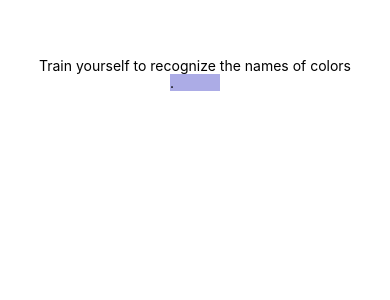
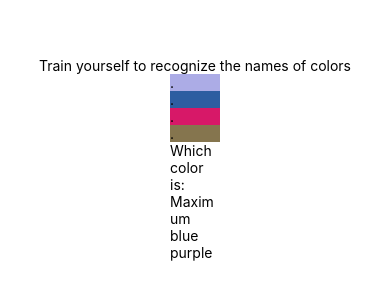
Before and after one commit to applena/color_trainer, a React Native app: screen / in a window 390 px wide. Shown: the part 332-632 px from the top of the page. Built offline with nearby package versions, Linux system fonts and the light colour scheme.

Commit message:
chosen color added

```diff
--- a/App.js
+++ b/App.js
@@ -7,9 +7,8 @@ import colorsNZ from './assets/colorsNZ.json';
 
 export default function App() {
   const [indexes, setIndexes] = useState([]);
-  const [hexColors, setHexColors] = useState([]);
   const allColors = [...colorsAF, ...colorsGM, ...colorsNZ];
-  console.log('rendering APP', hexColors)
+  const [chosenColor, setChosenColor] = useState({});
 
   useEffect(() => {
     let tempArray = [];
@@ -20,16 +19,19 @@ export default function App() {
     }
     setIndexes(tempArray);
 
-    const hexArray = tempArray.map(index => allColors[index][1]);
-    setHexColors(hexArray);
-    console.log({ hexArray })
+    let chosenColorIndex = Math.floor(Math.random() * tempArray.length);
+    setChosenColor(allColors[tempArray[chosenColorIndex]]);
   }, [])
 
   return (
     <View style={styles.container}>
       <Text>Train yourself to recognize the names of colors</Text>
       <View style={styles.colorBox}>
-        <Text id="banana" style={{ backgroundColor: hexColors[0] ? hexColors[0] : '#eee' }}>.</Text>
+        <Text id="banana" style={{ backgroundColor: allColors[indexes[0]] ? allColors[indexes[0]][1] : '#eee' }}>.</Text>
+        <Text id="banana" style={{ backgroundColor: allColors[indexes[1]] ? allColors[indexes[1]][1] : '#eee' }}>.</Text>
+        <Text id="banana" style={{ backgroundColor: allColors[indexes[2]] ? allColors[indexes[2]][1] : '#eee' }}>.</Text>
+        <Text id="banana" style={{ backgroundColor: allColors[indexes[3]] ? allColors[indexes[3]][1] : '#eee' }}>.</Text>
+        <Text>Which color is: {chosenColor[0]}</Text>
       </View>
       <StatusBar style="auto" />
     </View >
```
